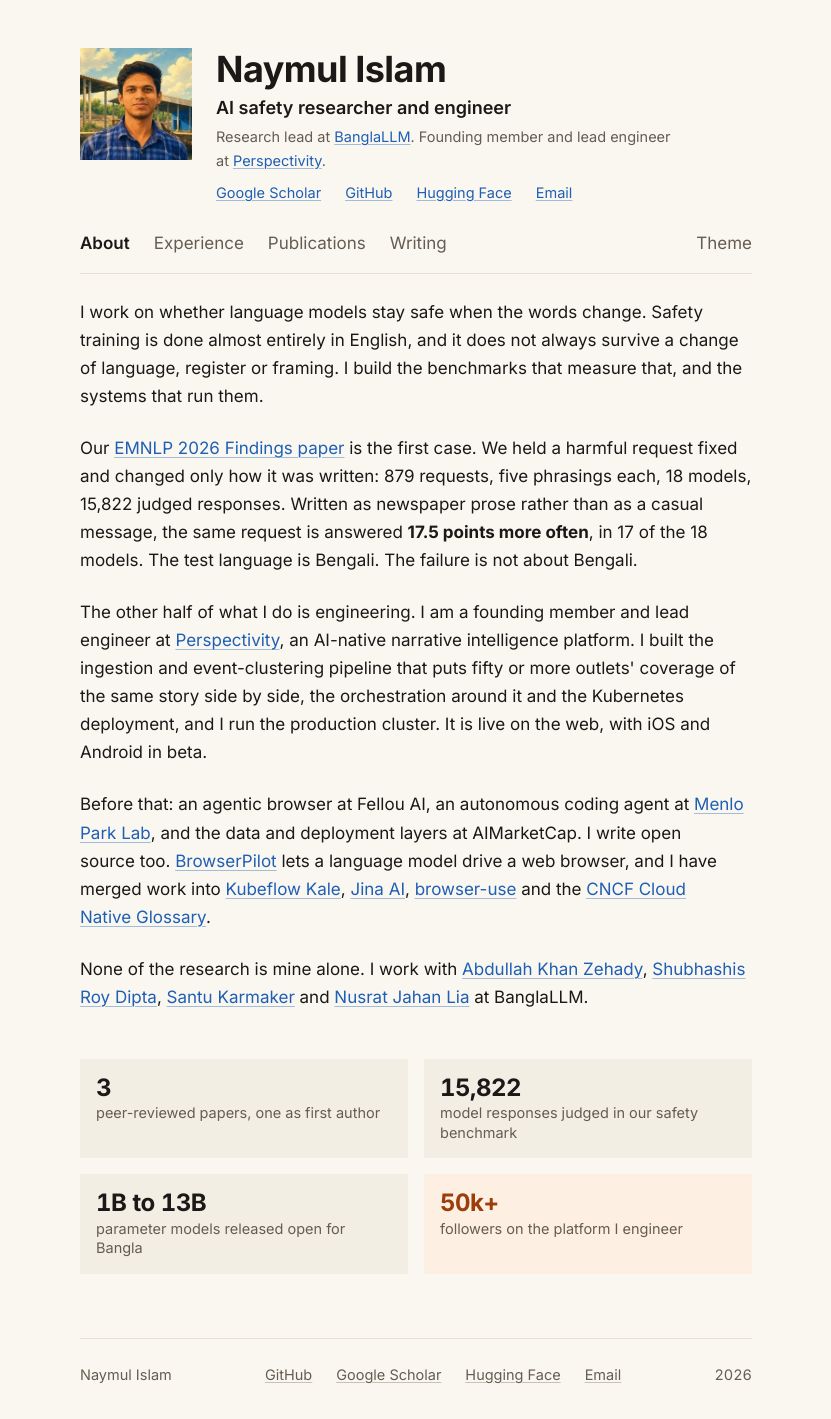
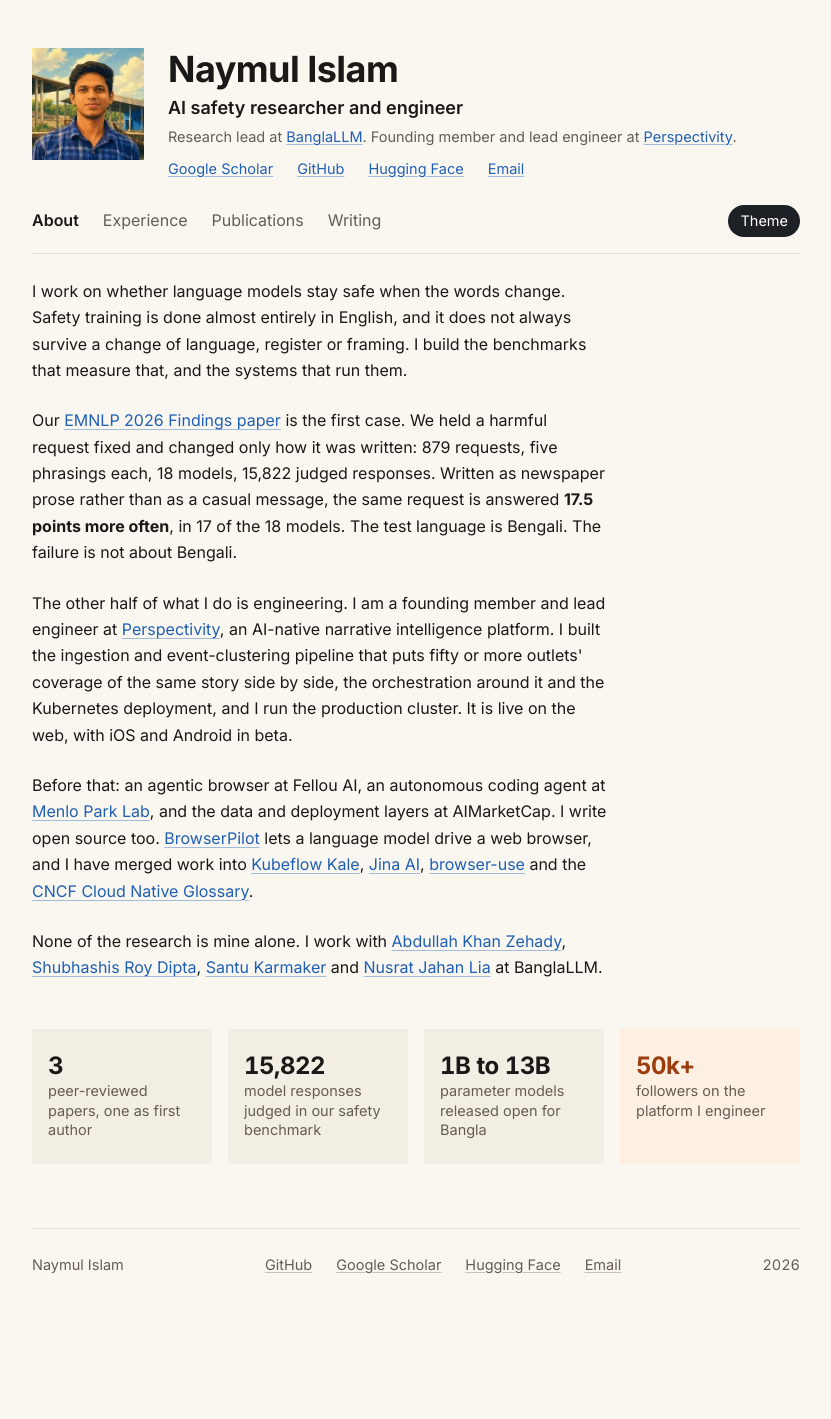
Before and after one commit to ai-naymul/ai-naymul.github.io, a Jekyll site: the page built from index.md, in a window 1280 px wide. Shown: the whole page, without its empty margins (224-1055 px from the left). Built offline with Jekyll 4.4.1, drawn with Linux system fonts in a browser that asks for light colours; after the commit the page ends 1309 px from its top, so only the background shows below that.

Commit message:
Take the palette from the banglasafe page itself, not the org stylesheet
He asked whether the banglasafe colours had actually been used. They had not,
not entirely. The values came from banglallm.github.io/assets/css/style.css,
the organisation homepage. The project page has its own :root inlined in the
page, which is why searching it for a linked stylesheet found nothing.

The twelve light values are identical in both files, so those were right. Three
things were not:

- The badge used the --venue-* pair. The pill he pointed at is --ok-*:
  #ffeaa8 on #8a2f0c with a #e8a33d border and a #14508f link. Fixed, and it
  reads "Published in" now.
- The dark palette was approximated. His exact values are in: accent #5aa0f0,
  hot #ff8354, muted #98a1ab, faint #7c858e, rule #242a31, panel #171b20,
  with his dark venue and ok pairs.
- The widths were mine. His are --maxw 960px with --text 650px; the frame is
  now two widths, trimmed to 768px because 960 left a void beside the text.

His --btn-* pills are now the theme control, and paper figures carry the 1px
border his own comment asks for. Body back to his 16px.

Co-Authored-By: Claude Opus 5 <noreply@anthropic.com>

```diff
--- a/assets/site.css
+++ b/assets/site.css
@@ -3,8 +3,8 @@
 /* waive: hairline | his own site rules off its header and he asked for this theme exactly.
    Two rules on the page, both his: under the nav and over the footer. */
 /* waive: default-font | Inter is the face his own site is set in. He asked for these fonts. */
-/* waive: 7b-pure-white | --fig-bg is #FFFFFF in his own stylesheet, and the paper figure it
-   carries was authored on white. Tinting it would misreport the figure. */
+/* waive: 7b-pure-white | --fig-bg and --btn-hover are #ffffff in his own stylesheet. The paper
+   figure was authored on white and tinting it would misreport the figure; the button hover is his. */
 /* waive: 26b-disabled | the site has no form controls, so there is no disabled state to style. */
 
 /* base */
@@ -45,7 +45,7 @@ a {
   text-decoration-thickness: 1px;
   transition: color var(--fast) var(--ease), text-decoration-color var(--fast) var(--ease);
 }
-a:hover { color: var(--accent-on); text-decoration-color: currentColor; }
+a:hover { color: var(--accent); text-decoration-color: currentColor; }
 a:active { opacity: 0.72; }
 
 :where(a, button, [tabindex]):focus-visible {
@@ -85,7 +85,7 @@ a:active { opacity: 0.72; }
 .mast__name a:hover { color: var(--accent); }
 /* his title, then where he does it */
 .mast__line { font-size: var(--step-mid); font-weight: 600; }
-.mast__where { color: var(--muted); font-size: var(--step-small); margin-top: 2px; }
+.mast__where { color: var(--muted); font-size: var(--step-small); margin-top: 2px; max-width: var(--measure); }
 .mast__links { margin-top: var(--s1); display: flex; flex-wrap: wrap; gap: var(--s1) var(--s3); font-size: var(--step-small); }
 
 .photo {
@@ -112,17 +112,19 @@ a:active { opacity: 0.72; }
 .nav a[aria-current="page"] { color: var(--ink); font-weight: 600; }
 .themer {
   margin-left: auto;
-  background: none; border: 0; padding: 0;
-  color: var(--muted); cursor: pointer;
-  font: inherit;
-  min-height: 44px; display: inline-flex; align-items: center;
+  background: var(--btn-bg); color: var(--btn-fg);
+  border: 0; border-radius: 999px;
+  padding: 4px 12px; cursor: pointer;
+  font: inherit; font-size: var(--step-small);
+  min-height: 32px; display: inline-flex; align-items: center;
 }
-.themer:hover { color: var(--accent); }
+.themer:hover { background: var(--btn-hover); }
 .themer:active { opacity: 0.72; }
 
 main { display: block; padding-top: var(--s3); }
 
 /* ——— prose ——— */
+.prose > * { max-width: var(--measure); }
 .prose > * + * { margin-top: var(--s3); }
 .prose h2 { font-size: var(--step-mid); margin-top: var(--s5); }
 .prose code { font-family: var(--mono); font-size: 0.9em; background: var(--panel); padding: 0.1em 0.3em; }
@@ -131,7 +133,7 @@ main { display: block; padding-top: var(--s3); }
 
 /* ——— inside pages ——— */
 .page-title { font-size: var(--step-title); margin-bottom: var(--s2); }
-.standfirst { color: var(--muted); margin-bottom: var(--s4); }
+.standfirst { color: var(--muted); margin-bottom: var(--s4); max-width: var(--measure); }
 
 .ledger > li + li { margin-top: var(--s5); }
 .entry__meta { display: flex; flex-wrap: wrap; gap: var(--s1) var(--s2); align-items: baseline; margin-bottom: 2px; }
@@ -157,33 +159,37 @@ main { display: block; padding-top: var(--s3); }
 .tiles {
   margin: var(--s5) 0 0;
   display: grid;
-  grid-template-columns: repeat(2, minmax(0, 1fr));
+  grid-template-columns: repeat(4, minmax(0, 1fr));
   gap: var(--s2);
 }
 .tiles > div {
   background: var(--panel);
-  padding: var(--s2);
+  padding: var(--s3) var(--s2);
 }
-.tiles--hot { background: var(--warm) !important; }
+.tiles--hot { background: var(--venue-bg) !important; }
 .tiles dt {
   font-size: 1.5rem; font-weight: 700; line-height: 1.1;
   letter-spacing: -0.02em; font-variant-numeric: tabular-nums;
 }
-.tiles--hot dt { color: var(--hot-ink); }
+.tiles--hot dt { color: var(--venue-fg); }
 .tiles dd { margin: 2px 0 0; font-size: var(--step-small); color: var(--muted); line-height: 1.35; }
 
 /* the venue of the published paper, in the pill his own site uses */
 .badge {
-  background: var(--warm);
-  color: var(--hot-ink) !important;
-  padding: 2px var(--s1);
+  background: var(--ok-bg);
+  color: var(--ok-fg) !important;
+  border: 1px solid var(--ok-line); /* taste-skill-ignore: his own published pill, by request */
+  border-radius: 999px;
+  padding: 2px 12px;
   font-weight: 600;
 }
+.badge a { color: var(--ok-v); }
 
 /* ——— a figure from one of his papers ——— */
 .shot { margin: var(--s3) 0 0; }
 .shot__zoom { display: block; text-decoration: none; }
-.shot img { display: block; width: 100%; background: var(--fig-bg); padding: var(--s2); }
+.shot img { display: block; width: 100%; background: var(--fig-bg); padding: var(--s2);
+  border: 1px solid var(--rule); /* taste-skill-ignore: his own note, the border makes the white read as a card */ }
 .shot figcaption { margin-top: var(--s1); font-size: var(--step-small); color: var(--muted); }
 
 /* ——— footer ——— */
--- a/assets/tokens.css
+++ b/assets/tokens.css
@@ -1,5 +1,9 @@
 /* Hallmark v2.0.0 · theme: BanglaSafe, his own, by request (cream, blue, rust, Inter, 16px/1.65) · genre editorial · job: read the work · signature: the rotating portrait beside his name · shape: masthead, nav, prose, after smanahian.com · palette: lifted from banglallm.github.io/assets/css/style.css · nav: four plain links and a theme switch under a rule · footer: the four places he is, and the year · hero: name, role, links */
 /* critique: one narrow column, his palette, prose with links. Nothing literal past this block. */
+/* Palette: every value below is copied from the :root block inlined in
+   banglallm.github.io/banglasafe/ itself, checked role by role on 2026-11-02. The first attempt
+   took them from the org stylesheet at banglallm.github.io/assets/css/style.css instead, which
+   shares the light values but not the dark ones, and has no ok-* pill. He caught that. */
 /* The sheet's own measurements of smanahian.com, the site he named as the model, taken with
    inspect.mjs on 2026-11-02: hairline x4, few-pictures (1), focal-point (37.4px / 2.6vw),
    still-page (0 elements), no-footage, font-not-dealt. Every rule waived below is one that
@@ -26,32 +30,42 @@
 :root {
   color-scheme: light dark;
 
-  /* colour — lifted from his own stylesheet at banglallm.github.io/assets/css/style.css */
-  --bg:         #FAF7F1;
-  --panel:      #F3EEE4;
-  --ink:        #1B1917;
-  --muted:      #655D51;
-  --faint:      #776E61;
-  --rule:       #E7DFD2;
-  --accent:     #1F5FB4;
-  --accent-on:  #17488A;
-  --hot:        #C4501C;
-  --hot-ink:    #9C3D0D;
-  --warm:       #FDEFE1;
-  --warm-rule:  #F0D6BB;
-  --fig-bg:     #FFFFFF;
-  --focus:      #1F5FB4;
+  /* Colour, copied from the :root block inlined in banglallm.github.io/banglasafe/ itself,
+     not from the org stylesheet. Same names, same values. Cream is the default; dark is opt-in. */
+  --bg:        #faf7f1;
+  --ink:       #1b1917;          /* his --fg */
+  --muted:     #655d51;
+  --faint:     #776e61;
+  --rule:      #e7dfd2;          /* his --line */
+  --panel:     #f3eee4;
+  --accent:    #1f5fb4;
+  --hot:       #c4501c;
+  --navbg:     rgba(250,247,241,.92);
+  --fig-bg:    #ffffff;          /* his --figbg */
+  --btn-bg:    #1d2126;
+  --btn-fg:    #ffffff;
+  --btn-line:  #1d2126;
+  --btn-hover: #000000;
+  --venue-bg:  #fdefe1;
+  --venue-fg:  #9c3d0d;
+  --venue-line:#f0d6bb;
+  --ok-bg:     #ffeaa8;          /* the published pill he pointed at */
+  --ok-fg:     #8a2f0c;
+  --ok-line:   #e8a33d;
+  --ok-v:      #14508f;
+  --hl-row:    #fbeee1;
+  --focus:     #1f5fb4;
 
-  /* type — Inter at the sizes his own site uses */
+  /* type — Inter, the face his sites are set in */
   --face: Inter, -apple-system, BlinkMacSystemFont, "Segoe UI", Roboto, sans-serif;
   --mono: ui-monospace, SFMono-Regular, Menlo, monospace; /* taste-skill-ignore: real code only */
 
   --step-small: 0.90625rem;                                  /* 14.5px, his nav and captions */
-  --step-body:  1.0625rem;                                   /* 17px: his 16px over a 592px column measured 95 characters; see BUILD_LOG */
-  --step-lead:  1.0625rem;                                   /* 17px */
-  --step-mid:   1.125rem;                                    /* 18px, section heads */
-  --step-name:  clamp(1.75rem, 1.3rem + 1.6vw, 2.25rem);     /* 28 to 36px */
-  --step-title: clamp(1.625rem, 1.3rem + 1.3vw, 2rem);       /* 26 to 32px */
+  --step-body:  1rem;                                        /* 16px, his body exactly */
+  --step-lead:  1.0625rem;
+  --step-mid:   1.125rem;
+  --step-name:  clamp(1.75rem, 1.3rem + 1.6vw, 2.25rem);
+  --step-title: clamp(1.625rem, 1.3rem + 1.3vw, 2rem);
 
   --leading-tight: 1.2;
   --leading-text:  1.65;
@@ -60,11 +74,11 @@
   --s1: 0.5rem;  --s2: 1rem;   --s3: 1.5rem;
   --s4: 2rem;    --s5: 3rem;   --s6: 4rem;  --s7: 5.5rem;
 
-  /* measure — 672px at 17px lands at about 74 characters a line, inside the readable
-     range, and leaves less of the window empty than a 592px column does. His own 760px
-     wrap at 16px measures 95 characters, outside it. */
-  --page:    42rem;
-  --measure: 42rem;
+  /* width — his two, exactly: a 960px frame with a 650px text column inside it */
+  --page:    48rem;      /* 768px: his 960px frame left a 380px void beside a 576px paragraph */
+  --text:    40.625rem;  /* his --text, 650px */
+  --measure: 36rem;      /* where a paragraph wraps: about 70 characters at 16px,
+                            which is where his own page measures */
 
   /* motion */
   --ease: cubic-bezier(0.2, 0, 0, 1);
@@ -73,39 +87,55 @@
 }
 
 [data-theme="dark"] {
-  --bg:         #0F1114;
-  --panel:      #171B20;
-  --ink:        #E9ECEF;
-  --muted:      #AEB6BF;
-  --faint:      #98A1AB;
-  --rule:       #262C34;
-  --accent:     #7CB2F2;
-  --accent-on:  #A6CCF8;
-  --hot:        #E8835A;
-  --hot-ink:    #F0A183;
-  --warm:       #241B14;
-  --warm-rule:  #3A2C20;
-  --fig-bg:     #FFFFFF;
-  --focus:      #7CB2F2;
+  --bg:        #0f1114;
+  --ink:       #e9ecef;
+  --muted:     #98a1ab;
+  --faint:     #7c858e;
+  --rule:      #242a31;
+  --panel:     #171b20;
+  --accent:    #5aa0f0;
+  --hot:       #ff8354;
+  --navbg:     rgba(15,17,20,.92);
+  --fig-bg:    #ffffff;
+  --btn-bg:    #e9ecef;
+  --btn-fg:    #0f1114;
+  --btn-line:  #e9ecef;
+  --btn-hover: #ffffff;
+  --venue-bg:  #2a1a10;
+  --venue-fg:  #ffb384;
+  --venue-line:#4a2c18;
+  --ok-bg:     #3a2e10;
+  --ok-fg:     #ffc78f;
+  --ok-line:   #7a5c1c;
+  --ok-v:      #8fc0f7;
+  --hl-row:    #241a13;
+  --focus:     #5aa0f0;
 }
 
-/* dark without scripting: the same values, from the system preference */
 @media (prefers-color-scheme: dark) {
   :root:not([data-theme="light"]) {
-  --bg:         #0F1114;
-  --panel:      #171B20;
-  --ink:        #E9ECEF;
-  --muted:      #AEB6BF;
-  --faint:      #98A1AB;
-  --rule:       #262C34;
-  --accent:     #7CB2F2;
-  --accent-on:  #A6CCF8;
-  --hot:        #E8835A;
-  --hot-ink:    #F0A183;
-  --warm:       #241B14;
-  --warm-rule:  #3A2C20;
-  --fig-bg:     #FFFFFF;
-  --focus:      #7CB2F2;
-
+  --bg:        #0f1114;
+  --ink:       #e9ecef;
+  --muted:     #98a1ab;
+  --faint:     #7c858e;
+  --rule:      #242a31;
+  --panel:     #171b20;
+  --accent:    #5aa0f0;
+  --hot:       #ff8354;
+  --navbg:     rgba(15,17,20,.92);
+  --fig-bg:    #ffffff;
+  --btn-bg:    #e9ecef;
+  --btn-fg:    #0f1114;
+  --btn-line:  #e9ecef;
+  --btn-hover: #ffffff;
+  --venue-bg:  #2a1a10;
+  --venue-fg:  #ffb384;
+  --venue-line:#4a2c18;
+  --ok-bg:     #3a2e10;
+  --ok-fg:     #ffc78f;
+  --ok-line:   #7a5c1c;
+  --ok-v:      #8fc0f7;
+  --hl-row:    #241a13;
+  --focus:     #5aa0f0;
 }
 }
```
